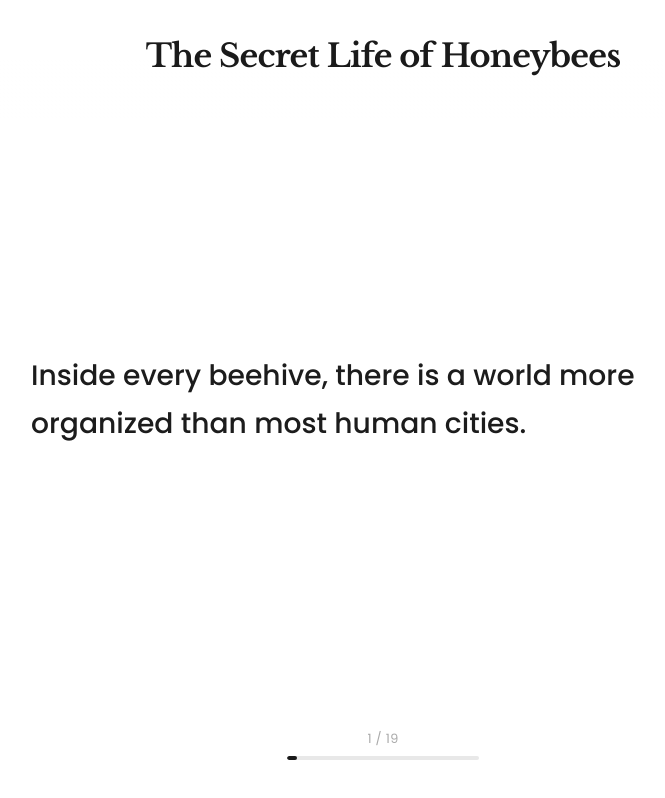
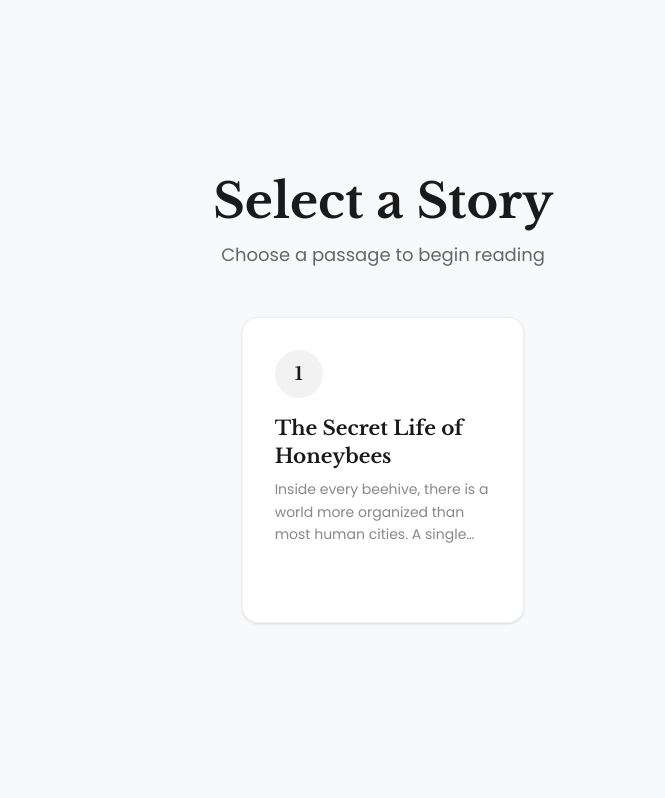
Before and after one commit to IrfanulM/AI-Comprehension, a Next.js app: page / in a window 1280 px wide. Shown: the whole page, without its empty margins (257-922 px from the left). Built offline with nearby package versions, Linux system fonts and the light colour scheme.

Commit message:
feat: main menu + scroll indicator

```diff
--- a/package.json
+++ b/package.json
@@ -9,6 +9,7 @@
     "lint": "eslint"
   },
   "dependencies": {
+    "framer-motion": "^12.23.26",
     "next": "16.1.1",
     "react": "19.2.3",
     "react-dom": "19.2.3"
--- a/src/app/page.tsx
+++ b/src/app/page.tsx
@@ -1,6 +1,28 @@
+"use client";
+
 import PassageReader from "@/components/PassageReader";
+import MainMenu from "@/components/MainMenu";
 import passageData from "@/data/passage.json";
+import { useState } from "react";
 
 export default function Home() {
-	return <PassageReader passageData={passageData} />;
+    const [selectedPassage, setSelectedPassage] = useState<any>(null);
+
+    const passages = Object.values(passageData);
+
+    if (selectedPassage) {
+        return (
+            <PassageReader
+                passage={selectedPassage}
+                onBack={() => setSelectedPassage(null)}
+            />
+        );
+    }
+
+    return (
+        <MainMenu
+            passages={passages}
+            onSelect={(passage) => setSelectedPassage(passage)}
+        />
+    );
 }
--- /dev/null
+++ b/src/components/MainMenu.tsx
@@ -0,0 +1,79 @@
+import { motion } from "framer-motion";
+
+interface Passage {
+    id: string;
+    title: string;
+    content: string;
+}
+
+interface MainMenuProps {
+    passages: Passage[];
+    onSelect: (passage: Passage) => void;
+}
+
+export default function MainMenu({ passages, onSelect }: MainMenuProps) {
+    return (
+        <div className="min-h-screen w-full bg-[#f8f9fa] flex flex-col items-center justify-center p-8">
+            <motion.div
+                initial={{ opacity: 0, y: 20 }}
+                animate={{ opacity: 1, y: 0 }}
+                className="w-full max-w-4xl"
+            >
+                <h1 className="text-4xl md:text-5xl font-serif font-bold text-[#1a1a1a] text-center mb-4">
+                    Select a Story
+                </h1>
+                <p className="text-[#666] text-center mb-12 font-sans text-lg">
+                    Choose a passage to begin reading
+                </p>
+
+                <div className="flex flex-wrap justify-center gap-6">
+                    {passages.map((passage, index) => (
+                        <motion.button
+                            key={passage.id}
+                            initial={{ opacity: 0, scale: 0.9 }}
+                            animate={{ opacity: 1, scale: 1 }}
+                            transition={{ delay: index * 0.1 }}
+                            whileHover={{ scale: 1.03, y: -5 }}
+                            whileTap={{ scale: 0.98 }}
+                            onClick={() => onSelect(passage)}
+                            className="group relative bg-white rounded-2xl p-8 text-left shadow-sm hover:shadow-xl transition-[box-shadow,border-color] duration-300 border border-black/5 hover:border-black/10 overflow-hidden cursor-pointer w-full md:w-[calc(50%-12px)] lg:w-[calc(33.333%-16px)]"
+                        >
+                            <div className="absolute top-0 left-0 w-1 h-full bg-black/0 group-hover:bg-black/5 transition-colors duration-300" />
+
+                            <div className="mb-4 inline-flex items-center justify-center w-12 h-12 rounded-full bg-black/5 group-hover:bg-[#1a1a1a] transition-all duration-300">
+                                <span className="font-serif font-bold text-lg text-[#1a1a1a] group-hover:text-white transition-colors">
+                                    {index + 1}
+                                </span>
+                            </div>
+
+                            <h3 className="font-serif text-xl font-bold text-[#1a1a1a] group-hover:text-black mb-2 line-clamp-2">
+                                {passage.title}
+                            </h3>
+
+                            <p className="font-sans text-sm text-[#888] line-clamp-3 leading-relaxed">
+                                {passage.content}
+                            </p>
+
+                            <div className="mt-6 flex items-center text-sm font-medium text-[#1a1a1a] opacity-0 group-hover:opacity-100 transform translate-x-[-10px] group-hover:translate-x-0 transition-all duration-300">
+                                Read Story
+                                <svg
+                                    className="w-4 h-4 ml-2"
+                                    fill="none"
+                                    stroke="currentColor"
+                                    viewBox="0 0 24 24"
+                                >
+                                    <path
+                                        strokeLinecap="round"
+                                        strokeLinejoin="round"
+                                        strokeWidth={2}
+                                        d="M17 8l4 4m0 0l-4 4m4-4H3"
+                                    />
+                                </svg>
+                            </div>
+                        </motion.button>
+                    ))}
+                </div>
+            </motion.div>
+        </div>
+    );
+}
--- a/src/components/PassageReader.tsx
+++ b/src/components/PassageReader.tsx
@@ -1,20 +1,20 @@
 "use client";
 
 import { useState, useEffect, useRef, useLayoutEffect } from "react";
+import { motion } from "framer-motion";
 
-interface PassageData {
-    passage: {
-        id: string;
-        title: string;
-        content: string;
-    };
+interface Passage {
+    id: string;
+    title: string;
+    content: string;
 }
 
 interface PassageReaderProps {
-    passageData: PassageData;
+    passage: Passage;
+    onBack?: () => void;
 }
 
-export default function PassageReader({ passageData }: PassageReaderProps) {
+export default function PassageReader({ passage, onBack }: PassageReaderProps) {
     const [currentIndex, setCurrentIndex] = useState(0);
     const [isAdvancing, setIsAdvancing] = useState(true);
     const [fadingOutIndex, setFadingOutIndex] = useState<number | null>(null);
@@ -22,9 +22,8 @@ export default function PassageReader({ passageData }: PassageReaderProps) {
     const scrollCooldown = useRef(false);
     const contentRef = useRef<HTMLDivElement>(null);
 
-    // Process passage content into individual sentences with paragraph metadata
     const sentences = (() => {
-        const content = passageData.passage.content;
+        const content = passage.content;
         const paragraphs = content.split(/\n\n+/);
         const result: { text: string; startsNewParagraph: boolean }[] = [];
 
@@ -41,7 +40,6 @@ export default function PassageReader({ passageData }: PassageReaderProps) {
         return result;
     })();
 
-    // Navigation handlers
     const advance = () => {
         if (scrollCooldown.current) return;
         scrollCooldown.current = true;
@@ -74,7 +72,6 @@ export default function PassageReader({ passageData }: PassageReaderProps) {
         }, totalDuration);
     };
 
-    // Calculate vertical position based on content height to handle centering and bottom anchoring
     useLayoutEffect(() => {
         if (contentRef.current) {
             const fadingElement = contentRef.current.querySelector('[data-fading="true"]');
@@ -96,7 +93,6 @@ export default function PassageReader({ passageData }: PassageReaderProps) {
         }
     }, [currentIndex, fadingOutIndex]);
 
-    // Global input event listeners
     useEffect(() => {
         const handleKeyDown = (e: KeyboardEvent) => {
             if (e.key === "ArrowDown" || e.key === " ") {
@@ -196,8 +192,20 @@ export default function PassageReader({ passageData }: PassageReaderProps) {
             <h1
                 className="absolute left-1/2 z-30 -translate-x-1/2 text-center font-serif font-bold tracking-tight text-[#1a1a1a] text-[clamp(24px,2.5vw,36px)] top-[4vh]"
             >
-                {passageData.passage.title}
+                {passage.title}
             </h1>
+
+            {/* Back Button */}
+            {onBack && (
+                <button
+                    onClick={onBack}
+                    className="fixed top-8 left-8 z-40 p-2 rounded-full bg-white/80 hover:bg-white backdrop-blur-sm transition-all duration-300 hover:scale-110 shadow-sm border border-black/5 cursor-pointer"
+                >
+                    <svg xmlns="http://www.w3.org/2000/svg" width="24" height="24" viewBox="0 0 24 24" fill="none" stroke="currentColor" strokeWidth="2" strokeLinecap="round" strokeLinejoin="round" className="text-[#1a1a1a]">
+                        <path d="M19 12H5" /><path d="M12 19l-7-7 7-7" />
+                    </svg>
+                </button>
+            )}
 
             {/* Top Fade Gradient */}
             <div
@@ -233,6 +241,27 @@ export default function PassageReader({ passageData }: PassageReaderProps) {
                 </p>
             </div>
 
+            {/* Scroll Helper */}
+            <div
+                className={`fixed left-1/2 -translate-x-1/2 bottom-[15vh] transition-opacity duration-700 pointer-events-none ${currentIndex < 3 ? "opacity-60" : "opacity-0"}`}
+            >
+                <div className="flex flex-col items-center gap-2">
+                    <span className="text-[10px] tracking-[0.2em] uppercase text-[#999999ff] font-medium">Scroll To Keep Reading</span>
+                    <motion.div
+                        animate={{ y: [0, 6, 0] }}
+                        transition={{
+                            repeat: Infinity,
+                            duration: 2,
+                            ease: "easeInOut"
+                        }}
+                    >
+                        <svg width="20" height="20" viewBox="0 0 24 24" fill="none" stroke="currentColor" strokeWidth="1.5" strokeLinecap="round" strokeLinejoin="round" className="text-[#999999ff]">
+                            <path d="M12 5v14M19 12l-7 7-7-7" />
+                        </svg>
+                    </motion.div>
+                </div>
+            </div>
+
             {/* Progress Indicator */}
             <div
                 className="fixed left-1/2 flex -translate-x-1/2 flex-col items-center gap-2 bottom-[5vh]"
```
Also changed, not shown: 1 other file (tests, documents, lock files or other folders).
